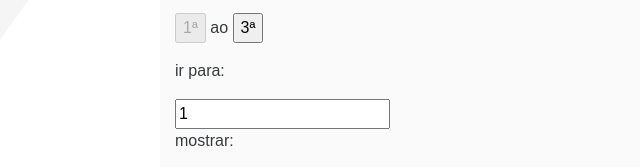
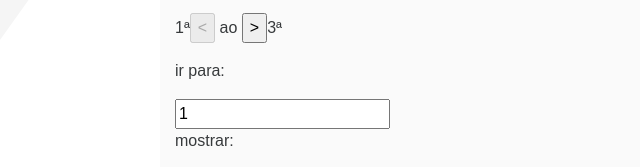
Before and after one commit to patriciaquintiere/listagemprovas, a plain HTML site: page index.html in a window 1280 px wide. Shown: the part 565-732 px from the top of the page, 0-640 px from the left. Drawn offline with Linux system fonts and the light colour scheme.

Commit message:
texto botao da paginação corrigido

```diff
--- a/index.html
+++ b/index.html
@@ -109,8 +109,8 @@
                     <div class="simulados__filter--pag">
                         <div class="pagination">
                             <p>
-                                <button type="button" ng-click="setPage(currentPage-1)" ng-disabled="currentPage == 1 ? true : false">1ª</button> ao
-                                <button type="button" ng-click="setPage(currentPage+1)" ng-disabled="currentPage >= pages.length ? true : false">{{pages.length}}ª</button>
+                                <span>1ª</span><button type="button" ng-click="setPage(currentPage-1)" ng-disabled="currentPage == 1 ? true : false"><</button> ao
+                                <button type="button" ng-click="setPage(currentPage+1)" ng-disabled="currentPage >= pages.length ? true : false">></button><span>{{pages.length}}ª</span>
                             </p>
                         </div>
                         <div class="pagination">
```
